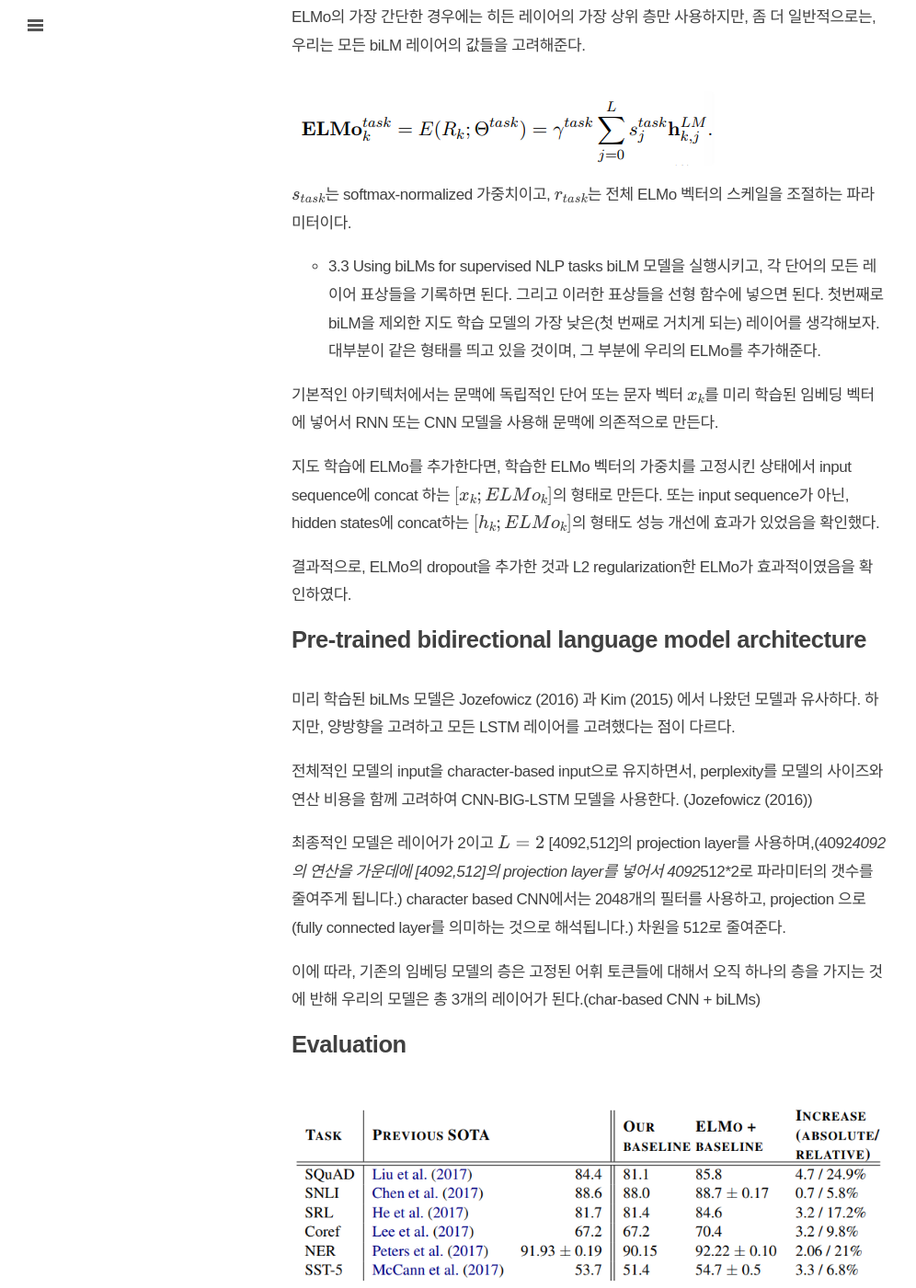
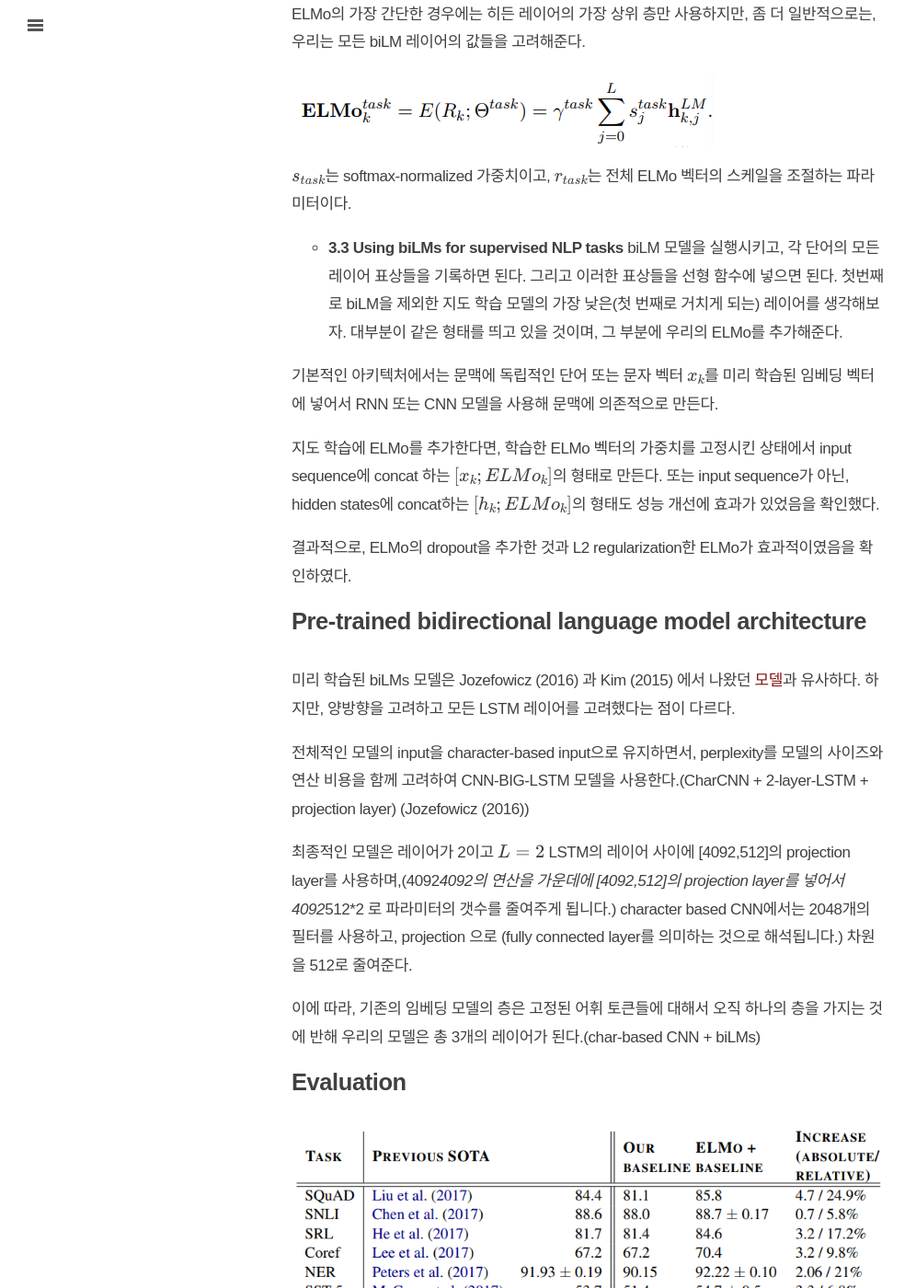
Before and after one commit to hskimim/hskimim.github.io, a Jekyll site: the page built from _posts/2019-04-15-Deep contextualized word representations.md, in a window 1280 px wide and 1400 px high, scrolled down 1856 px. Shown: the whole window at 92% size, without its empty margins (0-996 px from the left). Built offline with Jekyll 4.4.1, drawn with Linux system fonts in a browser that asks for light colours; nearby versions of some CDN libraries; our own code applies the rules of GitHub Pages for plain Markdown files; formulas are drawn with MathJax 3; comment, search, counter and statistics services are not loaded; some of the changed text lies outside the part shown.

Commit message:
ELMO post is updated

```diff
--- a/_posts/2019-04-15-Deep contextualized word representations.md
+++ b/_posts/2019-04-15-Deep contextualized word representations.md
@@ -15,36 +15,35 @@ word2vec, Glove, Fasttext에 이어 단어 임베딩의 새로운 방법론을
 
 ## Introduction
 
-우리의 임베딩 벡터는 기존의 단어 벡터와 다른 점이 존재하는데, 바로 모든 인풋 데이터들을 반영해서 표상(representation)이 주어진다는 것이다. 우리는 양방향 LSTM을 통해 단어 벡터를 유도해낸다. 이러한 이유에 따라서 우리는 ""언어 모델을 통한 임베딩" 즉, ELMo(Embeddings from Lanuage Mdels)라고 칭한다. 이전의 문맥적 단어 벡터를 만드려는 접근과는 달리s(Peters et al., 2017; McCann et al., 2017) EMLo 표상은 깊은 언어 모델의 모든 내부 층들을 함수로 삼는다. 더 구체적으로는, 모든 인풋 시퀀스의 벡터들을 쌓아올린 상태에서 선형 결합을 한 것을 학습한다는 것이다. 이는 단순히 LSTM의 제일 윗층의 것만 사용했을 때도 성능을 개선시킨다.
+우리의 임베딩 벡터는 기존의 단어 벡터와 다른 점이 존재하는데, 바로 모든 인풋 데이터들을 반영해서 표상(representation)이 주어진다는 것이다. 우리는 양방향 LSTM을 통해 단어 벡터를 유도해낸다. 이러한 이유에 따라서 우리는 "언어 모델을 통한 임베딩" 즉, ELMo(Embeddings from Lanuage Mdels)라고 칭한다. 이전의 문맥적 단어 벡터를 만드려는 접근과는 달리s(Peters et al., 2017; McCann et al., 2017) EMLo 표상은 깊은 언어 모델의 모든 내부 층들을 함수로 삼는다. 더 구체적으로는, 모든 인풋 시퀀스의 벡터들을 쌓아올린 상태에서 선형 결합을 한 것을 학습한다는 것이다. 이는 단순히 LSTM의 제일 윗층의 것만 사용했을 때도 성능을 개선시킨다.
 
 내부 층들을 결합시키는 과정은 풍부한 단어 표상이 가능하게끔 만들어준다. 내부 평가에서, 우리는 깊은 LSTM이 문맥에 의존하는 단어의 의미를 잘 포착하고 있는 것을 확인했다. 추가적인 연구에서는 ELMo 표상법이 실제로도 잘 작동한다는 것을 확인하였다. (NLP의 여섯 가지 대표 문제에서 최대 20%의 성능 향상의 효과를 보였다.)
 
 ## ELMo : Embeddings from Language Models
 
-다른 단어 표상법과는 달리, ELMo는 전체 인풋 문장을 받아드린다. ELMo는 2 layer bi_LSTM을 문자 CNN으로 받고(3.1 section), 내부 층들의 선형 함수를 거쳐서(3.2 section), 준-지도 학습이 가능하게끔 해준다(3.4 section), 그리고 여러 NLP task에 접목됨을 보인다.
+다른 단어 표상법과는 달리, ELMo는 전체 인풋 문장을 받아드린다.(functions of the entire input sentence) ELMo는 2 layer bi_LSTM을 문자 CNN(CharCNN)으로 받고(3.1 section), 내부 층들의 선형 함수를 거쳐서(3.2 section), 준-지도 학습이 가능하게끔 해준다(3.4 section), 그리고 여러 NLP task에 접목됨을 보인다.
 
-- 3.1 Section Bidirectional language models
+- **3.1 Section Bidirectional language models**
 
 Bidirectional LSTM을 적용합니다. 마지막에는 양방향의 로그 확률을 더해서 이를 최대화하는 MLE를 진행합니다.
 
-![](assets/markdown-img-paste-20190415002836472.png)
 <img src = "/images/post_img/markdown-img-paste-20190415002836472.png">
 
-- 3.2 ELMo
+- **3.2 ELMo**
 
 ELMo는 biLM에 있는 중간 레이어의 표상들을(intermediate layer representations) 의 결합이다.
 
-![](assets/markdown-img-paste-20190415003119820.png)
 <img src = "/images/post_img/markdown-img-paste-20190415003119820.png">
+
 위의 그림에서 $t_{k}$는 각각의 토큰을 의미하고, $j=1,...,L$은 레이어를 의미합니다.
 
 ELMo의 가장 간단한 경우에는 히든 레이어의 가장 상위 층만 사용하지만, 좀 더 일반적으로는, 우리는 모든 biLM 레이어의 값들을 고려해준다.
 
- ![](assets/markdown-img-paste-20190415003448147.png)
 <img src = "/images/post_img/markdown-img-paste-20190415003448147.png">
+
 $s_{task}$는 softmax-normalized 가중치이고, $r_{task}$는 전체 ELMo 벡터의 스케일을 조절하는 파라미터이다.
 
-- 3.3 Using biLMs for supervised NLP tasks
+- **3.3 Using biLMs for supervised NLP tasks**
 biLM 모델을 실행시키고, 각 단어의 모든 레이어 표상들을 기록하면 된다. 그리고 이러한 표상들을 선형 함수에 넣으면 된다. 첫번째로 biLM을 제외한 지도 학습 모델의 가장 낮은(첫 번째로 거치게 되는) 레이어를 생각해보자. 대부분이 같은 형태를 띄고 있을 것이며, 그 부분에 우리의 ELMo를 추가해준다.
 
 기본적인 아키텍처에서는 문맥에 독립적인 단어 또는 문자 벡터 $x_{k}$를 미리 학습된 임베딩 벡터에 넣어서 RNN 또는 CNN 모델을 사용해 문맥에 의존적으로 만든다.
@@ -55,16 +54,15 @@ biLM 모델을 실행시키고, 각 단어의 모든 레이어 표상들을 기
 
 ## Pre-trained bidirectional language model architecture
 
-미리 학습된 biLMs 모델은 Jozefowicz (2016) 과 Kim (2015) 에서 나왔던 모델과 유사하다. 하지만, 양방향을 고려하고 모든 LSTM 레이어를 고려했다는 점이 다르다.
+미리 학습된 biLMs 모델은 Jozefowicz (2016) 과 Kim (2015) 에서 나왔던 [모델](https://hskimim.github.io/Character-Aware-Neural-Language-Models/)과 유사하다. 하지만, 양방향을 고려하고 모든 LSTM 레이어를 고려했다는 점이 다르다.
 
-전체적인 모델의 input을 character-based input으로 유지하면서, perplexity를 모델의 사이즈와 연산 비용을 함께 고려하여 CNN-BIG-LSTM 모델을 사용한다. (Jozefowicz (2016))
+전체적인 모델의 input을 character-based input으로 유지하면서, perplexity를 모델의 사이즈와 연산 비용을 함께 고려하여 CNN-BIG-LSTM 모델을 사용한다.(CharCNN + 2-layer-LSTM + projection layer) (Jozefowicz (2016))
 
-최종적인 모델은 레이어가 2이고 $L = 2$ [4092,512]의 projection layer를 사용하며,(4092*4092의 연산을 가운데에 [4092,512]의 projection layer를 넣어서 4092*512*2로 파라미터의 갯수를 줄여주게 됩니다.)
+최종적인 모델은 레이어가 2이고 $L = 2$ LSTM의 레이어 사이에 [4092,512]의 projection layer를 사용하며,(4092*4092의 연산을 가운데에 [4092,512]의 projection layer를 넣어서 4092*512*2 로 파라미터의 갯수를 줄여주게 됩니다.)
 character based CNN에서는 2048개의 필터를 사용하고, projection 으로 (fully connected layer를 의미하는 것으로 해석됩니다.) 차원을 512로 줄여준다.
 
 이에 따라, 기존의 임베딩 모델의 층은 고정된 어휘 토큰들에 대해서 오직 하나의 층을 가지는 것에 반해 우리의 모델은 총 3개의 레이어가 된다.(char-based CNN + biLMs)
 
 ## Evaluation
 
-![](assets/markdown-img-paste-20190415013135588.png)
 <img src = "/images/post_img/markdown-img-paste-20190415013135588.png">
```
